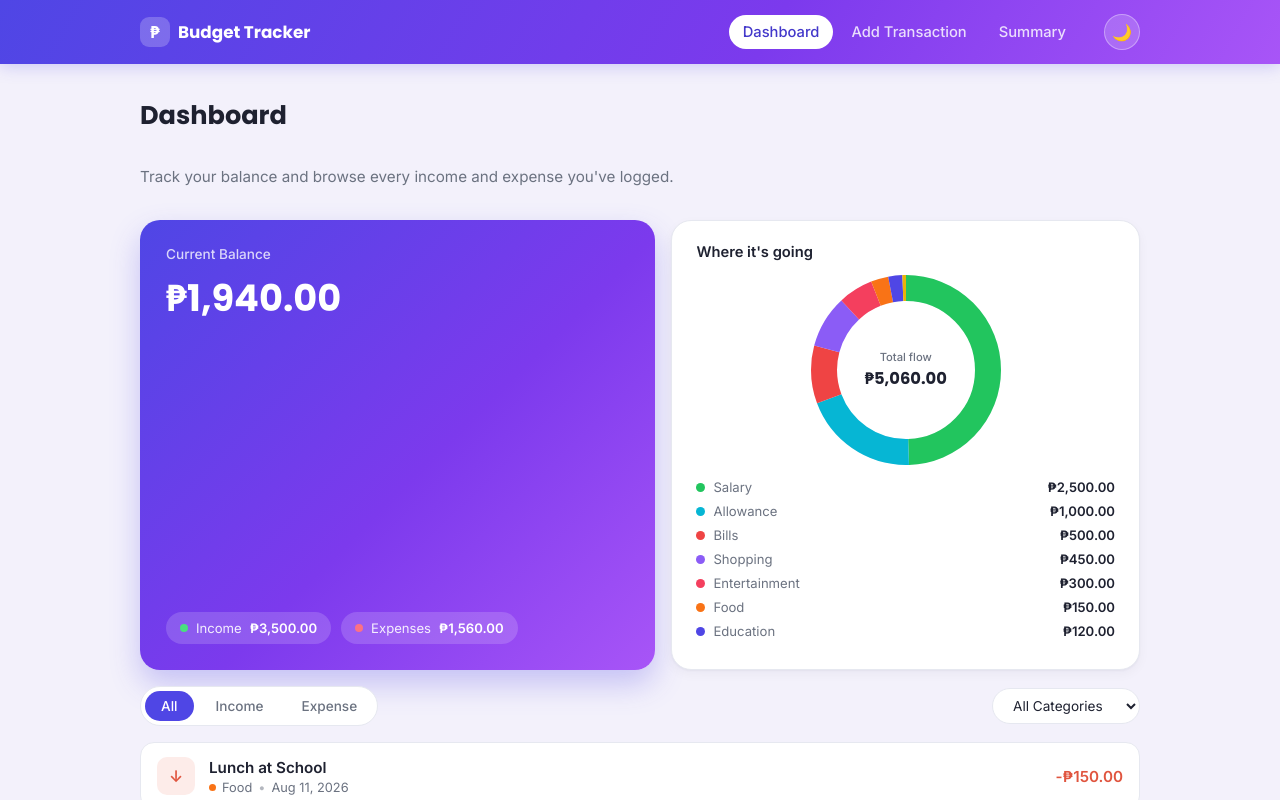
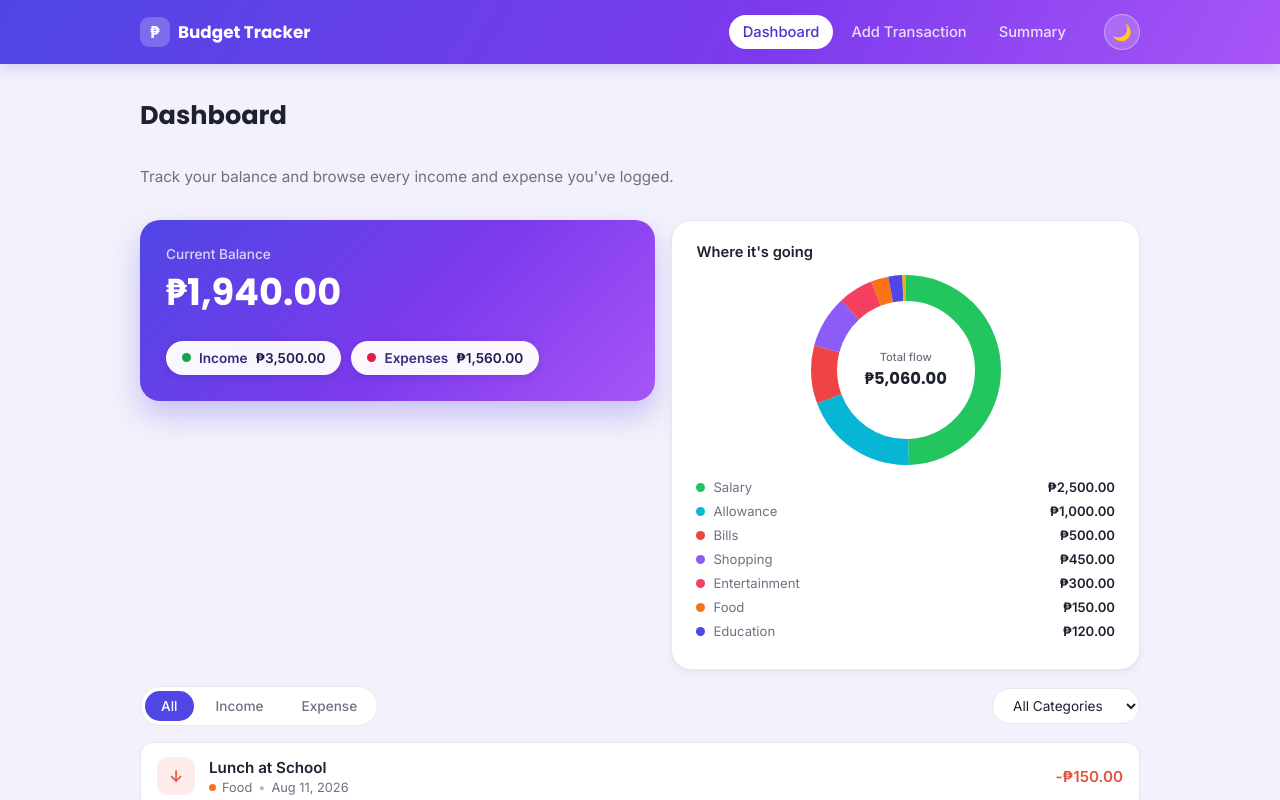
Before and after one commit to Jshcedric/midterm-project-webdvt, a React (Vite) app: page / in a window 1280 px wide. Shown: the top 800 px of the page. Built offline with nearby package versions, Linux system fonts and the light colour scheme.

Commit message:
feat: update styling for hero components and improve layout consistency

```diff
--- a/src/index.css
+++ b/src/index.css
@@ -293,7 +293,7 @@ textarea:focus-visible {
   display: grid;
   grid-template-columns: 1.1fr 1fr;
   gap: 16px;
-  align-items: stretch;
+  align-items: start;
 }
 
 .hero-balance-card {
@@ -304,13 +304,11 @@ textarea:focus-visible {
   box-shadow: 0 14px 30px rgba(79, 70, 229, 0.28);
   display: flex;
   flex-direction: column;
-  justify-content: space-between;
-  gap: 24px;
-  min-height: 200px;
+  gap: 28px;
 }
 
 .hero-label {
-  margin: 0 0 8px;
+  margin: 0 0 10px;
   font-size: 0.85rem;
   color: rgba(255, 255, 255, 0.78);
   font-weight: 500;
@@ -321,6 +319,8 @@ textarea:focus-visible {
   font-family: var(--font-heading);
   font-size: 2.3rem;
   font-weight: 700;
+  line-height: 1.1;
+  word-break: break-word;
 }
 
 .hero-stats {
@@ -333,31 +333,34 @@ textarea:focus-visible {
   display: flex;
   align-items: center;
   gap: 8px;
-  font-size: 0.82rem;
-  color: rgba(255, 255, 255, 0.9);
-  background: rgba(255, 255, 255, 0.16);
-  padding: 8px 14px;
+  font-size: 0.85rem;
+  font-weight: 600;
+  color: #312e81;
+  background: rgba(255, 255, 255, 0.96);
+  padding: 9px 16px;
   border-radius: 999px;
+  box-shadow: 0 2px 8px rgba(30, 27, 75, 0.15);
 }
 
 .hero-stat strong {
   font-weight: 700;
-  color: #fff;
+  color: #1e1b4b;
 }
 
 .hero-stat-dot {
-  width: 8px;
-  height: 8px;
+  width: 9px;
+  height: 9px;
   border-radius: 50%;
   display: inline-block;
+  flex-shrink: 0;
 }
 
 .dot-income {
-  background: #4ade80;
+  background: #16a34a;
 }
 
 .dot-expense {
-  background: #fb7185;
+  background: #e11d48;
 }
 
 .chart-card {
```
